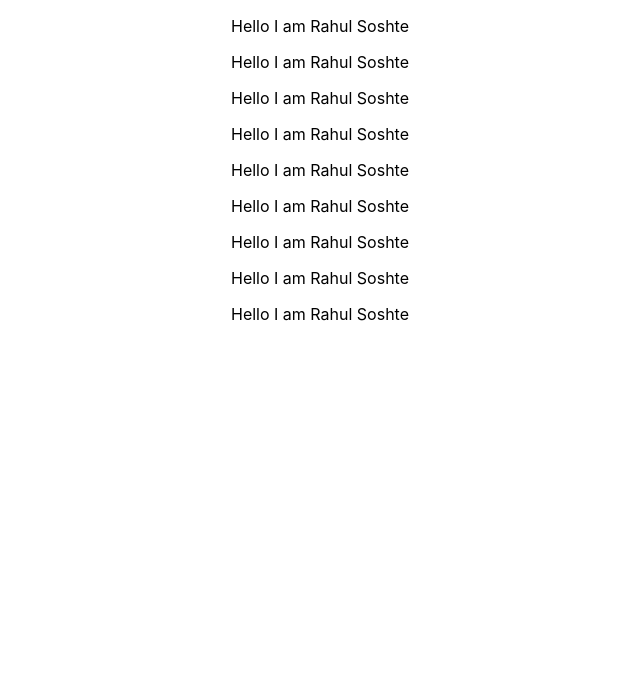
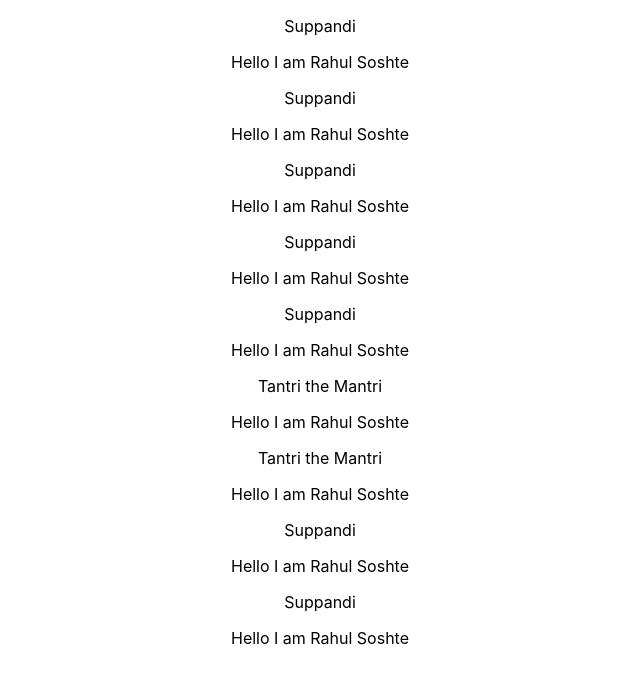
Before and after one commit to rahul-soshte/react-try, a React (Create React App) app: page / in a window 1280 px wide. Shown: the top 684 px of the page, without its empty margins (320-960 px from the left). Built offline with nearby package versions, Linux system fonts and the light colour scheme.

Commit message:
js bugs are bad, gotta live with them

```diff
--- a/src/components/Post.js
+++ b/src/components/Post.js
@@ -1,6 +1,12 @@
+const names = ["Suppandi", "Tantri the Mantri"]
+
 function Post() {
-    return (
+
+  const chosenName = Math.random() > 0.5? names[0]: names[1];
+
+  return (
       <div className="Post">
+        <p>{chosenName}</p>
         <p>Hello I am Rahul Soshte</p>
       </div>
     );
```
